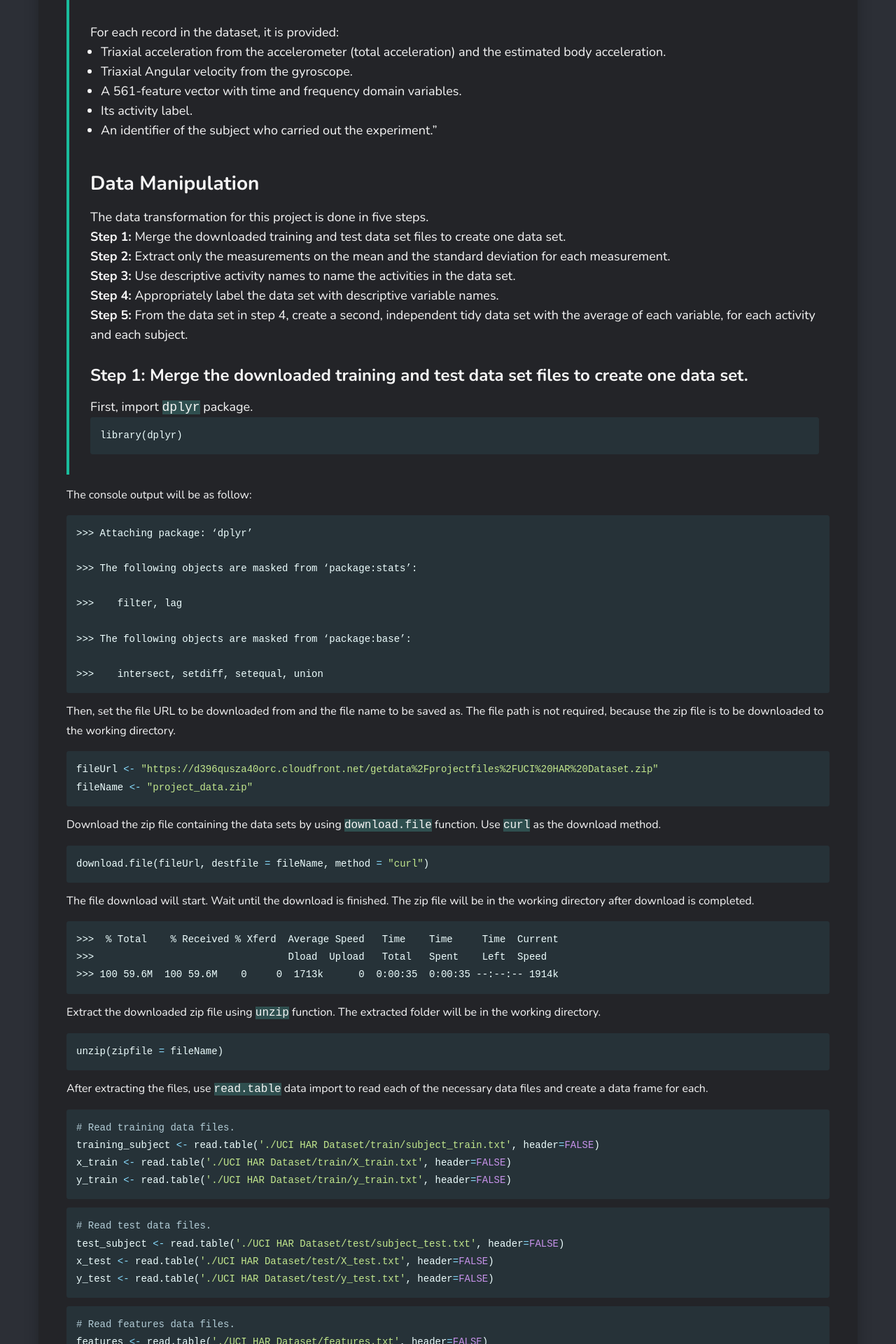
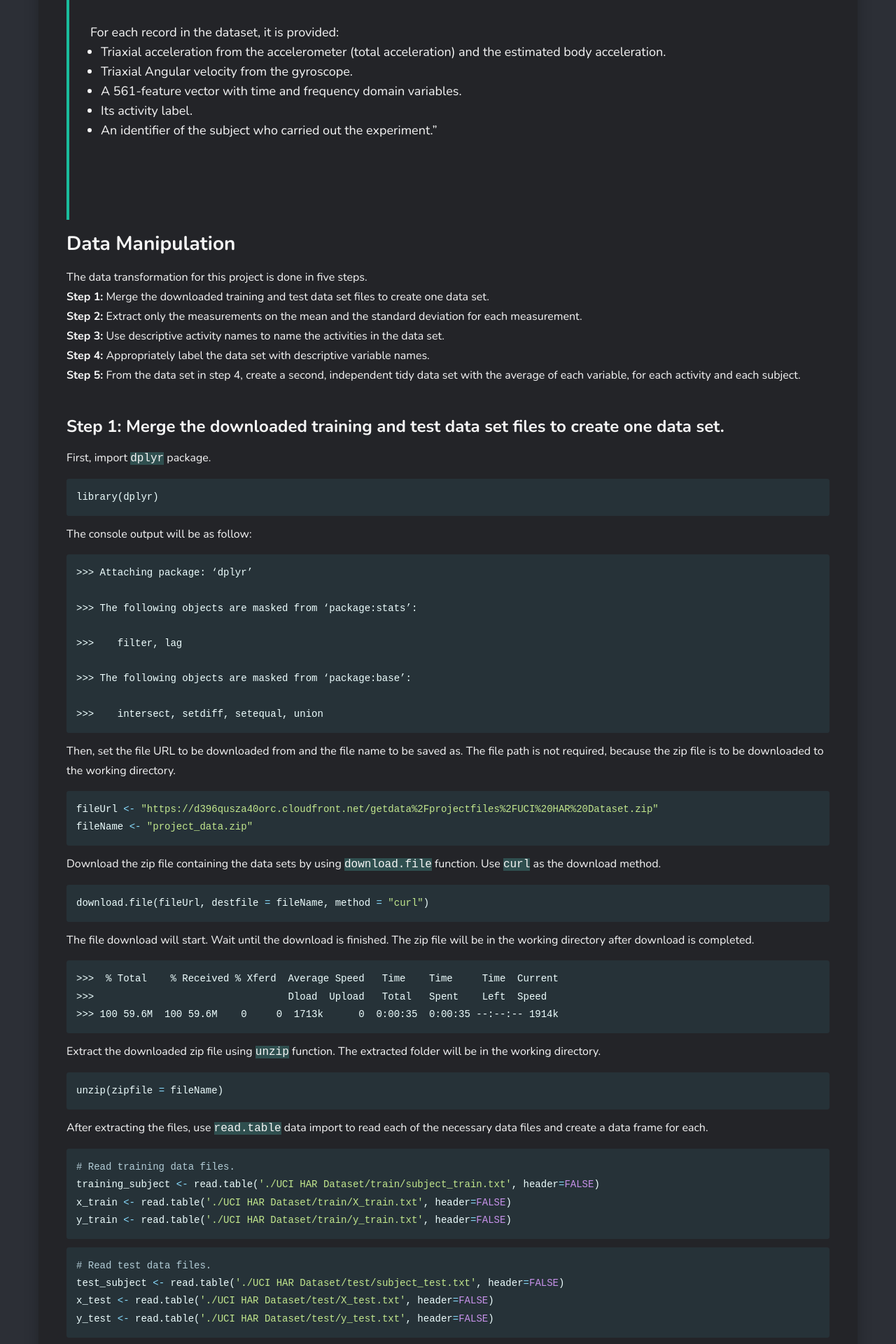
Before and after one commit to Wint-Thandar/wint-thandar.github.io, a Jekyll site: the page built from _posts/2023-03-29-R-Getting-And-Cleaning-Data-With-dplyr.md, in a window 1280 px wide. Shown: the part 2221-4141 px from the top of the page at 70% size. Built offline with Jekyll 4.4.1, drawn with Linux system fonts in a browser that asks for light colours; nearby versions of some CDN libraries; some web fonts are replaced.

Commit message:
Update 2023-03-29-R-Getting-And-Cleaning-Data-With-dplyr.md

```diff
--- a/_posts/2023-03-29-R-Getting-And-Cleaning-Data-With-dplyr.md
+++ b/_posts/2023-03-29-R-Getting-And-Cleaning-Data-With-dplyr.md
@@ -29,9 +29,10 @@ The dataset information below is directly quoted from the UCI webpage.
 > - Triaxial Angular velocity from the gyroscope.<br>
 > - A 561-feature vector with time and frequency domain variables.<br>
 > - Its activity label.<br>
-> - An identifier of the subject who carried out the experiment."
->
+> - An identifier of the subject who carried out the experiment."<br><br>
 <br>
+<br>
+
 ## Data Manipulation
 The data transformation for this project is done in five steps.<br>
 **Step 1:** Merge the downloaded training and test data set files to create one data set.<br>
```
